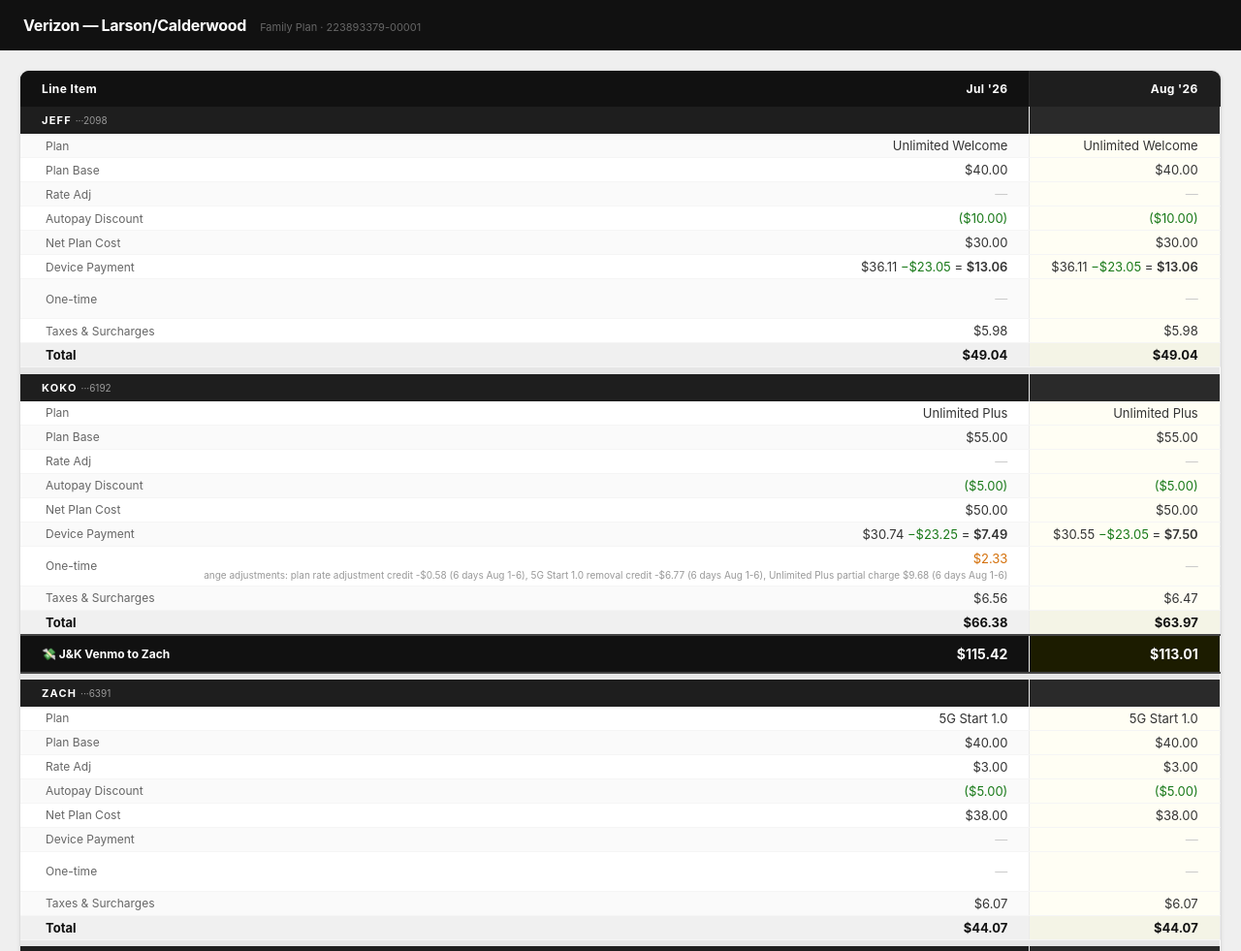
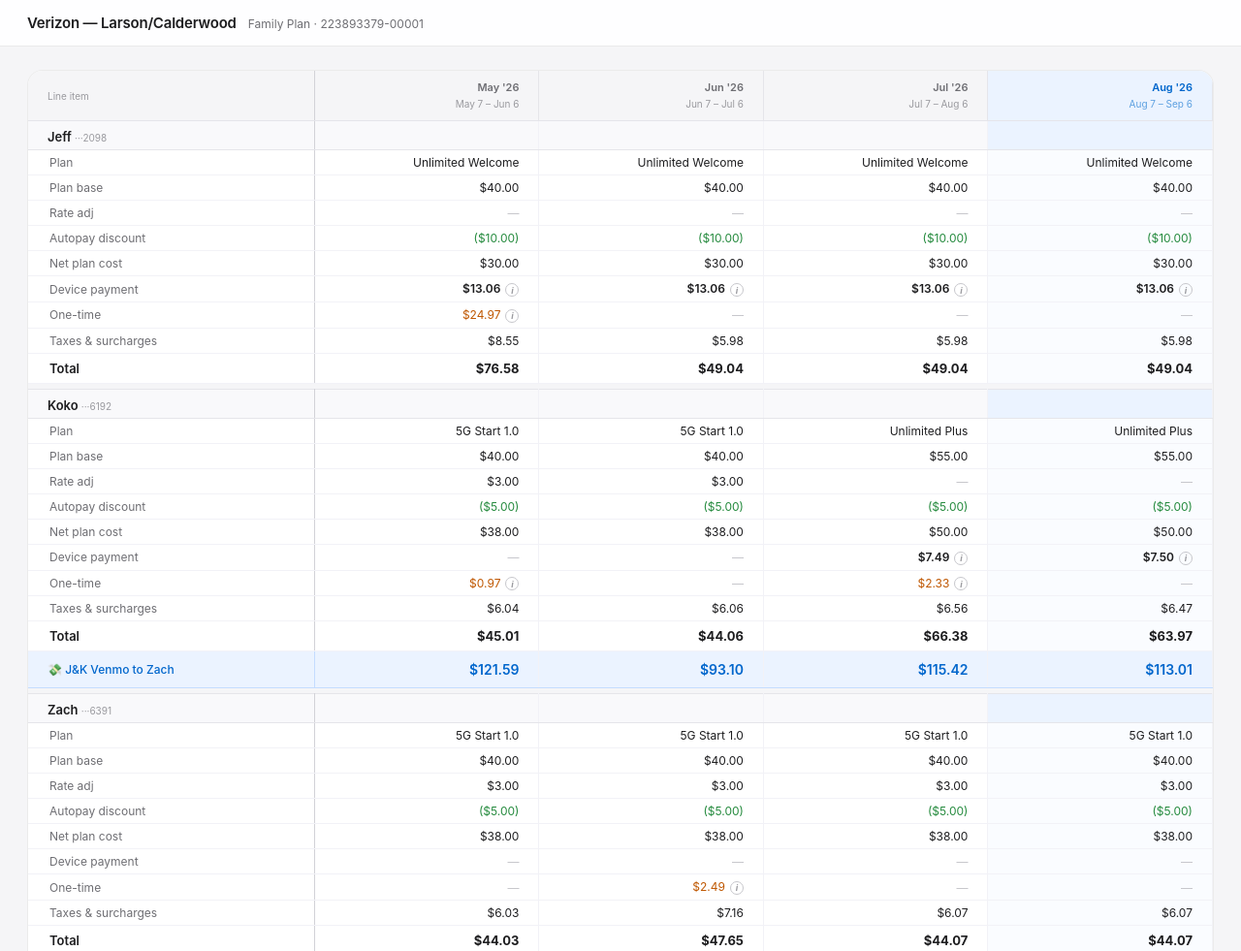
Before and after one commit to jeffrymikkel/Verizon, a plain HTML site: page index.html in a window 1280 px wide. Shown: the top 981 px of the page at 97% size. Drawn offline with Linux system fonts and the light colour scheme.

Commit message:
Update index.html

```diff
--- a/index.html
+++ b/index.html
@@ -8,193 +8,245 @@
     *, *::before, *::after { box-sizing: border-box; margin: 0; padding: 0; }
 
     body {
-      font-family: -apple-system, BlinkMacSystemFont, 'Segoe UI', Roboto, sans-serif;
-      background: #efefef;
-      color: #1a1a1a;
+      font-family: -apple-system, BlinkMacSystemFont, 'Helvetica Neue', Roboto, sans-serif;
+      background: #F5F5F7;
+      color: #1D1D1F;
       font-size: 13px;
       min-height: 100vh;
     }
 
-    /* ── Header ── */
+    /* ── Site header ── */
     .site-header {
-      background: #111;
-      color: #fff;
-      padding: 16px 24px;
-      display: flex;
-      align-items: baseline;
-      gap: 14px;
+      background: rgba(255,255,255,0.9);
+      border-bottom: 1px solid rgba(0,0,0,0.08);
+      padding: 14px 28px;
       position: sticky;
       top: 0;
       z-index: 100;
+      display: flex;
+      align-items: baseline;
+      gap: 12px;
     }
-    .site-header h1 { font-size: 16px; font-weight: 700; letter-spacing: -0.3px; }
-    .site-header .sub { font-size: 11px; color: #666; }
+    .site-header h1 { font-size: 15px; font-weight: 600; color: #1D1D1F; letter-spacing: -0.2px; }
+    .site-header .sub { font-size: 12px; color: #6E6E73; }
 
     /* ── Layout ── */
-    .main { padding: 20px; }
+    .main { padding: 24px 28px; }
 
-    /* ── Table ── */
+    /* ── Table card ── */
     .table-wrap {
       overflow-x: auto;
       background: #fff;
-      border-radius: 10px;
-      border: 1px solid #ddd;
-      box-shadow: 0 1px 4px rgba(0,0,0,0.07);
+      border-radius: 16px;
+      border: 1px solid rgba(0,0,0,0.08);
       margin-bottom: 24px;
     }
 
     table { border-collapse: collapse; width: max-content; min-width: 100%; }
 
-    thead tr th {
-      background: #111;
-      color: #fff;
-      padding: 11px 22px;
+    /* Column headers */
+    thead th {
+      background: #F5F5F7;
+      color: #6E6E73;
+      padding: 10px 20px;
       text-align: right;
-      font-size: 12px;
-      font-weight: 700;
+      font-size: 11px;
+      font-weight: 600;
       white-space: nowrap;
-      letter-spacing: 0.4px;
-      border-right: 1px solid #2a2a2a;
+      border-bottom: 1px solid #E5E5EA;
+      border-right: 1px solid #E5E5EA;
+      line-height: 1.4;
     }
-    thead tr th.col-label {
+    thead th small {
+      display: block;
+      font-size: 10px;
+      font-weight: 400;
+      color: #9A9A9F;
+      margin-top: 2px;
+    }
+    thead th.col-label {
       text-align: left;
-      min-width: 190px;
+      min-width: 192px;
       position: sticky;
       left: 0;
       z-index: 20;
-      background: #111;
-      border-right: 2px solid #383838;
+      background: #F5F5F7;
+      border-right: 1px solid #D2D2D7;
+      color: #9A9A9F;
+      font-weight: 400;
+      font-size: 10px;
     }
-    thead tr th.col-current { background: #1e1e1e; }
+    thead th.col-current { background: #EBF3FF; color: #0066CC; }
+    thead th.col-current small { color: #5DA0E0; }
 
+    /* Body cells */
     tbody td {
-      padding: 4px 22px;
+      padding: 5px 20px;
       text-align: right;
       white-space: nowrap;
-      border-right: 1px solid #ebebeb;
-      border-bottom: 1px solid #f5f5f5;
-      color: #333;
+      border-right: 1px solid #F2F2F7;
+      border-bottom: 1px solid #F2F2F7;
+      color: #1D1D1F;
       background: #fff;
+      font-size: 12px;
     }
     tbody td.col-label {
       text-align: left;
-      color: #666;
+      color: #6E6E73;
       font-size: 12px;
       position: sticky;
       left: 0;
       z-index: 10;
       background: #fff;
-      border-right: 2px solid #e2e2e2;
-      padding-left: 26px;
+      border-right: 1px solid #D2D2D7;
+      padding-left: 22px;
     }
-    tbody tr:nth-child(even) td           { background: #fafafa; }
-    tbody tr:nth-child(even) td.col-label { background: #fafafa; }
-    tbody td.col-current                  { background: #fffef4 !important; }
+    tbody td.col-current { background: #FAFCFF; }
 
-    /* Person header */
+    /* Person section header */
     tr.row-person td {
-      background: #1e1e1e !important;
-      color: #fff !important;
-      font-weight: 700;
-      font-size: 11px;
-      text-transform: uppercase;
-      letter-spacing: 1.2px;
-      padding: 7px 22px;
-      border-bottom: none;
+      background: #F9F9FB !important;
+      color: #6E6E73 !important;
+      font-size: 10px !important;
+      font-weight: 600 !important;
+      padding: 8px 20px 5px !important;
+      border-top: 1px solid #E5E5EA !important;
+      border-bottom: 1px solid #E5E5EA !important;
     }
     tr.row-person td.col-label {
-      background: #1e1e1e !important;
-      color: #fff !important;
-      border-right: 2px solid #333;
+      background: #F9F9FB !important;
+      color: #1D1D1F !important;
+      font-size: 13px !important;
+      font-weight: 600 !important;
+      border-right: 1px solid #D2D2D7 !important;
     }
-    tr.row-person td.col-current { background: #2a2a2a !important; }
+    tr.row-person:first-child td { border-top: none !important; }
+    tr.row-person td.col-current { background: #EBF3FF !important; }
 
     /* Total row */
     tr.row-total td {
-      font-weight: 700 !important;
-      color: #111 !important;
-      background: #f0f0f0 !important;
-      border-top: 1px solid #d4d4d4;
-      font-size: 13px;
+      font-weight: 600 !important;
+      color: #1D1D1F !important;
+      font-size: 13px !important;
+      border-top: 1px solid #D2D2D7 !important;
+      padding-top: 7px !important;
+      padding-bottom: 7px !important;
+      background: #fff !important;
     }
-    tr.row-total td.col-label {
-      color: #111 !important;
-      background: #f0f0f0 !important;
-    }
-    tr.row-total td.col-current { background: #f4f4e6 !important; }
+    tr.row-total td.col-label { color: #1D1D1F !important; }
+    tr.row-total td.col-current { background: #FAFCFF !important; }
 
     /* Military discount */
     tr.row-military td {
-      background: #f5fff5 !important;
-      color: #1e7a1e !important;
-      font-size: 12px;
-      font-style: italic;
+      background: #F5FFF8 !important;
+      color: #248A3D !important;
+      font-size: 12px !important;
     }
     tr.row-military td.col-label {
-      background: #f5fff5 !important;
-      color: #1e7a1e !important;
+      background: #F5FFF8 !important;
+      color: #248A3D !important;
     }
-    tr.row-military td.col-current { background: #edfced !important; }
+    tr.row-military td.col-current { background: #F0FFF4 !important; }
 
     /* J&K Venmo */
     tr.row-venmo td {
-      background: #111 !important;
-      color: #fff !important;
-      font-weight: 700;
-      font-size: 14px;
-      padding: 10px 22px;
-      border-top: 2px solid #444;
-      border-bottom: 2px solid #444;
+      background: #EBF3FF !important;
+      color: #0066CC !important;
+      font-weight: 600 !important;
+      font-size: 14px !important;
+      padding: 10px 20px !important;
+      border-top: 1px solid #C4DCFF !important;
+      border-bottom: 1px solid #C4DCFF !important;
     }
     tr.row-venmo td.col-label {
-      background: #111 !important;
-      color: #fff !important;
-      border-right: 2px solid #333;
-      font-size: 12px;
-      letter-spacing: 0;
-      text-transform: none;
+      background: #EBF3FF !important;
+      color: #0066CC !important;
+      font-size: 12px !important;
+      font-weight: 500 !important;
+      border-right: 1px solid #C4DCFF !important;
     }
-    tr.row-venmo td.col-current { background: #1c1c00 !important; }
 
     /* Spacer */
     tr.row-spacer td {
-      background: #e6e6e6 !important;
-      height: 7px;
+      background: #F5F5F7 !important;
+      height: 6px;
       padding: 0;
       border: none;
     }
 
     /* Account total */
     tr.row-acct-total td {
-      background: #111 !important;
-      color: #fff !important;
-      font-weight: 700;
-      font-size: 15px;
-      padding: 12px 22px;
-      border-top: 2px solid #555;
+      background: #F5F5F7 !important;
+      color: #1D1D1F !important;
+      font-weight: 600 !important;
+      font-size: 14px !important;
+      padding: 10px 20px !important;
+      border-top: 1px solid #D2D2D7 !important;
     }
     tr.row-acct-total td.col-label {
-      background: #111 !important;
-      color: #fff !important;
-      border-right: 2px solid #333;
-      font-size: 13px;
+      background: #F5F5F7 !important;
+      color: #1D1D1F !important;
+      border-right: 1px solid #D2D2D7 !important;
     }
-    tr.row-acct-total td.col-current { background: #1c1c00 !important; }
+    tr.row-acct-total td.col-current {
+      background: #EBF3FF !important;
+      color: #0066CC !important;
+    }
 
     /* ── Value styles ── */
-    .v-neg    { color: #1a7a1a; }
-    .v-dash   { color: #ccc; }
-    .v-orange { color: #d4700a; }
+    .v-neg    { color: #248A3D; }
+    .v-dash   { color: #C7C7CC; }
+    .v-orange { color: #BF5700; }
     .v-net    { font-weight: 600; }
-    small.si  { font-size: 10px; color: #999; font-weight: 400; }
 
-    /* ── Device cards ── */
+    /* ── Info button (hover tooltip trigger) ── */
+    .info-btn {
+      display: inline-flex;
+      align-items: center;
+      justify-content: center;
+      width: 14px;
+      height: 14px;
+      border-radius: 50%;
+      border: 1px solid #C7C7CC;
+      color: #9A9A9F;
+      font-size: 9px;
+      font-style: italic;
+      font-weight: 700;
+      cursor: default;
+      margin-left: 5px;
+      vertical-align: middle;
+      flex-shrink: 0;
+      user-select: none;
+    }
+    .info-btn:hover {
+      border-color: #0066CC;
+      color: #0066CC;
+    }
+
+    /* ── Global floating tooltip (positioned via JS, lives on body) ── */
+    #global-tip {
+      position: fixed;
+      display: none;
+      background: #1D1D1F;
+      color: #fff;
+      font-size: 11px;
+      font-weight: 400;
+      line-height: 1.5;
+      padding: 6px 10px;
+      border-radius: 7px;
+      white-space: pre;
+      z-index: 9999;
+      pointer-events: none;
+      max-width: 300px;
+    }
+
+    /* ── Device section ── */
     .devices-section h2 {
       font-size: 11px;
-      font-weight: 700;
+      font-weight: 600;
       text-transform: uppercase;
-      letter-spacing: 1.5px;
-      color: #888;
+      letter-spacing: 0.06em;
+      color: #6E6E73;
       margin-bottom: 12px;
     }
     .device-grid {
@@ -204,23 +256,24 @@
     }
     .device-card {
       background: #fff;
-      border: 1px solid #ddd;
-      border-radius: 10px;
+      border: 1px solid rgba(0,0,0,0.08);
+      border-radius: 14px;
       padding: 16px 18px;
-      box-shadow: 0 1px 3px rgba(0,0,0,0.06);
     }
-    .dc-person   { font-weight: 700; font-size: 14px; margin-bottom: 2px; }
-    .dc-device   { font-size: 12px; color: #777; margin-bottom: 14px; }
-    .dc-bar-wrap { background: #e4e4e4; border-radius: 99px; height: 5px; margin-bottom: 8px; overflow: hidden; }
-    .dc-bar-fill { background: #111; border-radius: 99px; height: 5px; }
-    .dc-meta     { display: flex; justify-content: space-between; font-size: 11px; color: #888; }
-    .dc-remaining { font-weight: 600; color: #444; }
+    .dc-person    { font-weight: 600; font-size: 15px; color: #1D1D1F; margin-bottom: 2px; }
+    .dc-device    { font-size: 12px; color: #6E6E73; margin-bottom: 14px; }
+    .dc-bar-wrap  { background: #E5E5EA; border-radius: 99px; height: 5px; margin-bottom: 8px; overflow: hidden; }
+    .dc-bar-fill  { background: #0066CC; border-radius: 99px; height: 5px; }
+    .dc-meta      { display: flex; justify-content: space-between; font-size: 11px; color: #6E6E73; }
+    .dc-remaining { color: #1D1D1F; font-weight: 600; }
 
     /* ── States ── */
-    .state-msg { text-align: center; padding: 60px 20px; color: #888; font-size: 14px; }
+    .state-msg { text-align: center; padding: 60px 20px; color: #6E6E73; font-size: 14px; }
   </style>
 </head>
 <body>
+
+<div id="global-tip"></div>
 
 <header class="site-header">
   <h1>Verizon — Larson/Calderwood</h1>
@@ -229,7 +282,7 @@
 
 <div class="main">
   <div id="state-loading" class="state-msg">Loading billing data…</div>
-  <div id="state-error"   class="state-msg" style="display:none">No billing data yet. Upload a PDF to inbox/ to get started.</div>
+  <div id="state-error" class="state-msg" style="display:none">No billing data yet. Upload a PDF to inbox/ to get started.</div>
 
   <div id="dashboard" style="display:none">
     <div class="table-wrap">
@@ -249,18 +302,60 @@
 
 const ROWS = [
   { key: 'plan',                 label: 'Plan',               fmt: 'text'          },
-  { key: 'plan_base_cost',       label: 'Plan Base',          fmt: 'money'         },
-  { key: 'plan_rate_adjustment', label: 'Rate Adj',           fmt: 'money', opt: true },
-  { key: 'autopay_discount',     label: 'Autopay Discount',   fmt: 'money'         },
-  { key: 'net_plan_cost',        label: 'Net Plan Cost',      fmt: 'money'         },
-  { key: 'device_combo',         label: 'Device Payment',     fmt: 'device_combo', opt: true },
+  { key: 'plan_base_cost',       label: 'Plan base',          fmt: 'money'         },
+  { key: 'plan_rate_adjustment', label: 'Rate adj',           fmt: 'money', opt: true },
+  { key: 'autopay_discount',     label: 'Autopay discount',   fmt: 'money'         },
+  { key: 'net_plan_cost',        label: 'Net plan cost',      fmt: 'money'         },
+  { key: 'device_combo',         label: 'Device payment',     fmt: 'device_combo', opt: true },
   { key: 'one_time_amount',      label: 'One-time',           fmt: 'onetime',      opt: true },
-  { key: 'taxes_surcharges',     label: 'Taxes & Surcharges', fmt: 'taxes'         },
+  { key: 'taxes_surcharges',     label: 'Taxes & surcharges', fmt: 'taxes'         },
   // military discount injected here for Alex only (see buildTable)
   { key: 'total',                label: 'Total',              fmt: 'money',        bold: true },
 ];
 
-/* ── formatters ── */
+/* ── Floating tooltip (appended to body so it escapes table overflow) ── */
+const tip = document.getElementById('global-tip');
+
+document.addEventListener('mouseover', e => {
+  const btn = e.target.closest('.info-btn');
+  if (!btn) return;
+  const text = btn.dataset.tip;
+  if (!text) return;
+  tip.textContent = text;
+  tip.style.display = 'block';
+  placeTip(btn);
+});
+
+document.addEventListener('mouseout', e => {
+  if (e.target.closest('.info-btn')) tip.style.display = 'none';
+});
+
+function placeTip(el) {
+  const r  = el.getBoundingClientRect();
+  const tw = tip.offsetWidth;
+  const th = tip.offsetHeight;
+  let left = r.right - tw;
+  let top  = r.top - th - 8;
+  if (left < 6) left = 6;
+  if (top  < 6) top  = r.bottom + 8;
+  tip.style.left = left + 'px';
+  tip.style.top  = top  + 'px';
+}
+
+/* ── Column header label ── */
+function monthLabel(b) {
+  const start = new Date(b.billing_period_start + 'T12:00:00Z');
+  const end   = b.billing_period_end
+    ? new Date(b.billing_period_end + 'T12:00:00Z')
+    : new Date(Date.UTC(start.getUTCFullYear(), start.getUTCMonth() + 1, 6));
+  const mo   = { month: 'short', timeZone: 'UTC' };
+  const full = { month: 'short', day: 'numeric', timeZone: 'UTC' };
+  const label = start.toLocaleString('en-US', mo) + " '" + String(start.getUTCFullYear()).slice(2);
+  const range = start.toLocaleDateString('en-US', full) + ' – ' + end.toLocaleDateString('en-US', full);
+  return { label, range };
+}
+
+/* ── Formatters ── */
 function fmtMoney(v, opt) {
   if (v === null || v === undefined || (opt && v === 0))
     return '<span class="v-dash">—</span>';
@@ -273,23 +368,22 @@
   return String(v);
 }
 
-// Combined device row: "$36.11 −$23.05 = $13.06" (trade-in green, net semi-bold)
-// No payment-number badge here — that lives in the device cards below.
+// Net device cost is the number; breakdown lives in an info tooltip
 function fmtDeviceCombo(line) {
   const pmt = line?.device_payment;
   if (!pmt || pmt === 0) return '<span class="v-dash">—</span>';
-  const credit = line?.trade_in_credit;  // stored negative, e.g. -23.05
+  const credit = line?.trade_in_credit;
   const net    = line?.net_device_cost;
   if (credit && credit !== 0) {
     const creditAmt = Math.abs(credit).toFixed(2);
     const netAmt    = (net != null ? Math.abs(net) : Math.abs(pmt + credit)).toFixed(2);
-    return `$${pmt.toFixed(2)} <span class="v-neg">−$${creditAmt}</span> = <span class="v-net">$${netAmt}</span>`;
+    const tipText   = `$${pmt.toFixed(2)} device payment\u2212$${creditAmt} trade\u2011in credit`;
+    return `<span class="v-net">$${netAmt}</span><span class="info-btn" data-tip="${tipText}">i</span>`;
   }
-  // No trade-in — just show payment amount, still semi-bold as the "net"
   return `<span class="v-net">$${pmt.toFixed(2)}</span>`;
 }
 
-// Positive one-time = orange; negative = green (credit/refund)
+// Positive one-time = orange; negative = green; description in tooltip
 function fmtOnetime(line) {
   const v = line?.one_time_amount;
   if (!v || v === 0) return '<span class="v-dash">—</span>';
@@ -298,10 +392,14 @@
     ? `<span class="v-neg">($${a})</span>`
     : `<span class="v-orange">$${a}</span>`;
   const desc = line?.one_time_description;
-  return desc ? `${amt}<br><small class="si">${desc}</small>` : amt;
+  if (desc) {
+    const safe = desc.replace(/"/g, '&quot;').replace(/'/g, '&#39;');
+    return `${amt}<span class="info-btn" data-tip="${safe}">i</span>`;
+  }
+  return amt;
 }
 
-// Surcharges + taxes combined into one number
+// Surcharges + taxes_gov_fees combined
 function fmtTaxes(line) {
   const s = line?.surcharges     ?? 0;
   const t = line?.taxes_gov_fees ?? 0;
@@ -320,23 +418,20 @@
   return '—';
 }
 
-/* ── table builder ── */
+/* ── Table builder ── */
 function buildTable(bills) {
   const n         = bills.length;
   const latestIdx = n - 1;
-
-  function monthLabel(b) {
-    const d = new Date(b.billing_period_start + 'T12:00:00Z');
-    return d.toLocaleString('default', { month: 'short' }) + " '" + String(d.getFullYear()).slice(2);
-  }
 
   function cc(i) {
     return i === latestIdx ? ' class="col-current"' : '';
   }
 
-  // Header
-  let h = '<thead><tr><th class="col-label">Line Item</th>';
-  bills.forEach((b, i) => h += `<th${cc(i)}>${monthLabel(b)}</th>`);
+  let h = '<thead><tr><th class="col-label">Line item</th>';
+  bills.forEach((b, i) => {
+    const { label, range } = monthLabel(b);
+    h += `<th${cc(i)}>${label}<small>${range}</small></th>`;
+  });
   h += '</tr></thead><tbody>';
 
   const getLine = (bill, person) =>
@@ -351,11 +446,11 @@
   PERSONS.forEach((person, pi) => {
     if (pi > 0) h += spacer();
 
-    // Person header — name + last-4 of phone in label column
+    // Person header with last-4 of phone
     const refLine = getLine(bills[latestIdx], person);
     const phone   = refLine?.phone ?? '';
     const last4   = phone
-      ? ` <small class="si" style="font-weight:400;letter-spacing:0;text-transform:none">···${phone.slice(-4)}</small>`
+      ? ` <small style="font-size:10px;color:#9A9A9F;font-weight:400;letter-spacing:0;text-transform:none">···${phone.slice(-4)}</small>`
       : '';
     h += `<tr class="row-person"><td class="col-label">${person}${last4}</td>`;
     bills.forEach((b, i) => h += `<td${cc(i)}></td>`);
@@ -367,7 +462,7 @@
 
       // For Alex: inject military discount row immediately before Total
       if (person === 'Alex' && isTotalRow) {
-        h += '<tr class="row-military"><td class="col-label">★ Military Discount</td>';
+        h += '<tr class="row-military"><td class="col-label">★ Military discount</td>';
         bills.forEach((b, i) => {
           const d = Math.abs(b.military_discount ?? 20).toFixed(2);
           h += `<td${cc(i)}><span class="v-neg">($${d})</span></td>`;
@@ -381,11 +476,9 @@
         const line = getLine(b, person);
         let v;
         if (person === 'Alex' && isTotalRow) {
-          // Alex's displayed total = line total minus military discount
-          // military_discount is stored as a negative number (e.g. -20)
           const raw = line?.total ?? 0;
           const mil = b.military_discount ?? -20;
-          const adj = raw + mil;  // 52.64 + (-20) = 32.64
+          const adj = raw + mil;
           v = `<strong>$${Math.max(adj, 0).toFixed(2)}</strong>`;
         } else {
           v = cellVal(row, line);
@@ -408,9 +501,9 @@
     }
   });
 
-  // Account total — matches what hits Zach's bank
+  // Account total
   h += spacer();
-  h += '<tr class="row-acct-total"><td class="col-label">Account Total</td>';
+  h += '<tr class="row-acct-total"><td class="col-label">Account total</td>';
   bills.forEach((b, i) => {
     h += `<td${cc(i)}><strong>$${parseFloat(b.account_total).toFixed(2)}</strong></td>`;
   });
@@ -418,19 +511,19 @@
 
   document.getElementById('billing-table').innerHTML = h;
 
-  // Scroll to newest (rightmost) column on load
+  // Scroll to newest (rightmost) column
   const wrap = document.querySelector('.table-wrap');
   if (wrap) setTimeout(() => { wrap.scrollLeft = wrap.scrollWidth; }, 0);
 }
 
-/* ── device cards ── */
+/* ── Device payoff cards ── */
 function buildDeviceCards(bills) {
   const latest = bills[bills.length - 1];
   if (!latest) return;
   const grid  = document.getElementById('device-grid');
   const lines = (latest.lines || []).filter(l => l.device_payment && l.device_payment > 0);
   if (!lines.length) {
-    grid.innerHTML = '<p style="color:#aaa;font-size:12px">No active device payments.</p>';
+    grid.innerHTML = '<p style="color:#9A9A9F;font-size:12px">No active device payments.</p>';
     return;
   }
   grid.innerHTML = lines.map(l => {
@@ -454,12 +547,11 @@
   }).join('');
 }
 
-/* ── bootstrap ── */
+/* ── Bootstrap ── */
 fetch('data/data.json')
   .then(r => { if (!r.ok) throw new Error(); return r.json(); })
   .then(data => {
     document.getElementById('state-loading').style.display = 'none';
-    // Sort oldest → newest for display (newest column is rightmost)
     const bills = (data.bills || []).slice().sort(
       (a, b) => new Date(a.billing_period_start) - new Date(b.billing_period_start)
     );
```
